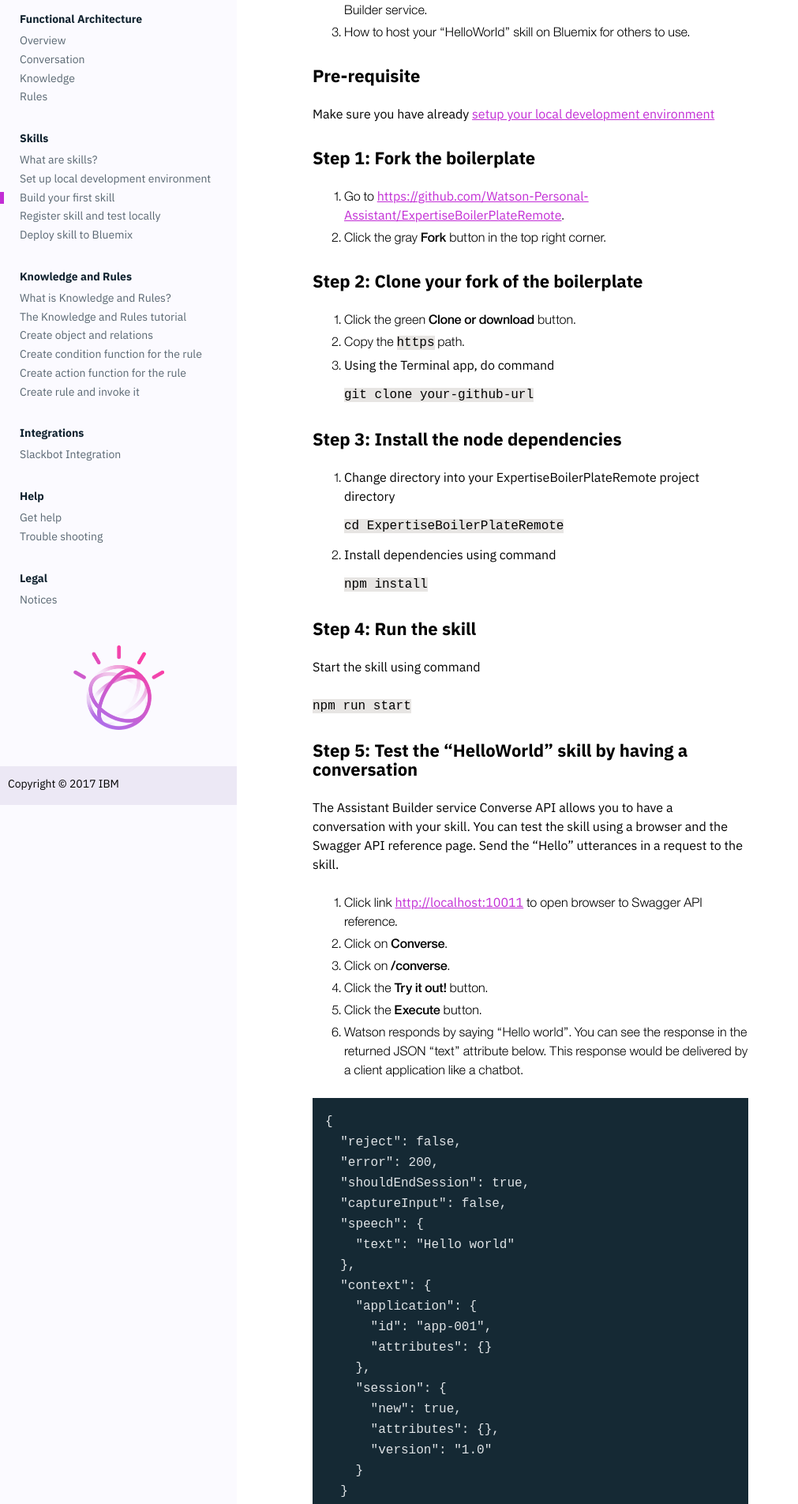
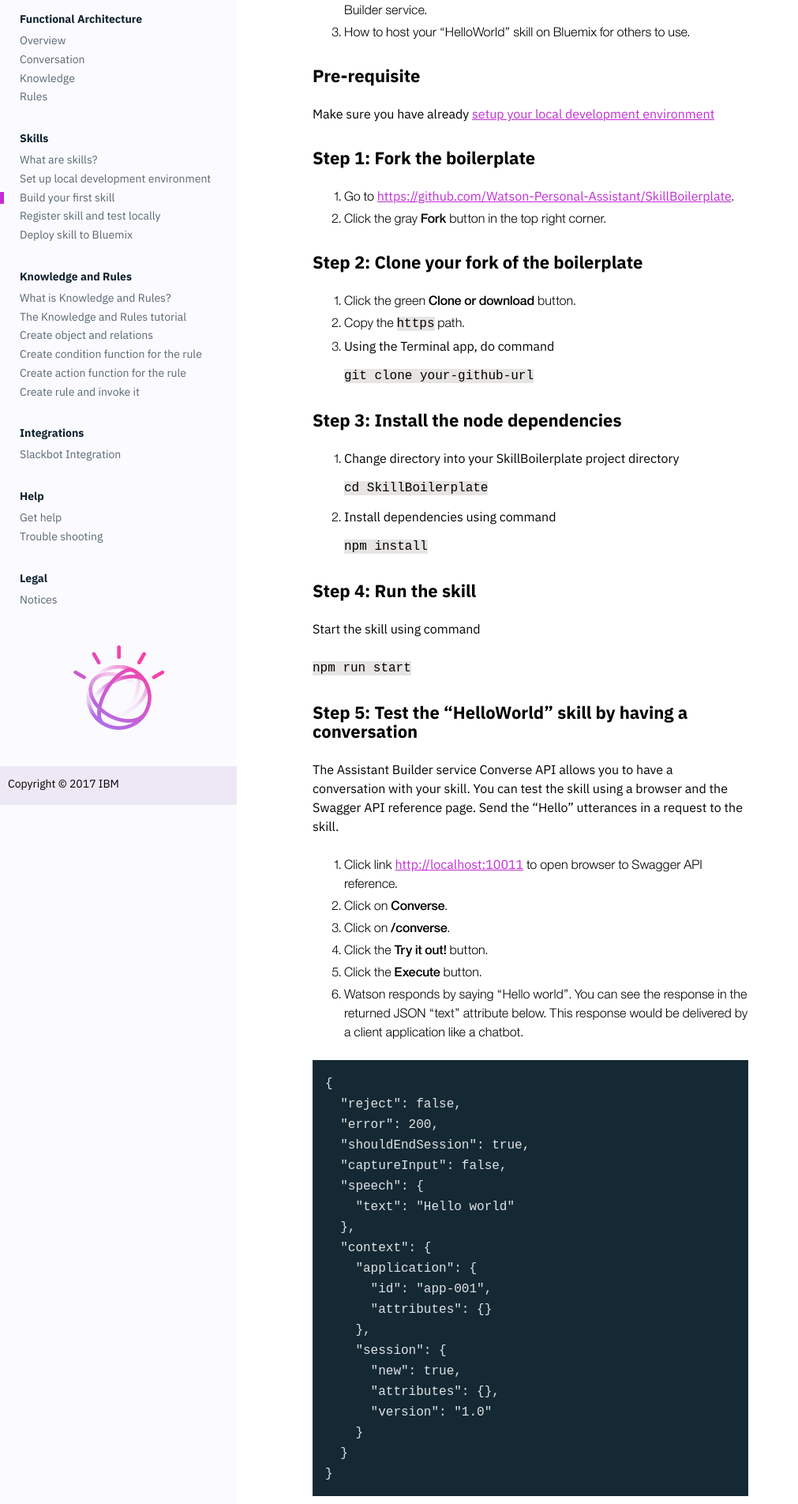
Before and after one commit to Watson-Personal-Assistant/developer, a Jekyll site: the page built from _content/skill/build-skill.md, in a window 1280 px wide. Shown: the part 372-2276 px from the top of the page at 79% size, without its empty margins (0-1011 px from the left). Built offline with Jekyll 4.4.1, drawn with Linux system fonts in a browser that asks for light colours.

Commit message:
updates the repo name for skill boilerplate

```diff
--- a/_content/skill/build-skill.md
+++ b/_content/skill/build-skill.md
@@ -12,7 +12,7 @@
 Make sure you have already [setup your local development environment]({{site.baseurl}}/skill/setup-local-dev-env/)
 
 ### Step 1: Fork the boilerplate
-1. Go to  [https://github.com/Watson-Personal-Assistant/ExpertiseBoilerPlateRemote](https://github.com/Watson-Personal-Assistant/ExpertiseBoilerPlateRemote).
+1. Go to  [https://github.com/Watson-Personal-Assistant/SkillBoilerplate](https://github.com/Watson-Personal-Assistant/SkillBoilerplate).
 2. Click the gray **Fork** button in the top right corner.
 
 ### Step 2: Clone your fork of the boilerplate
@@ -23,9 +23,9 @@
     `git clone your-github-url`
 
 ### Step 3: Install the node dependencies
-1. Change directory into your ExpertiseBoilerPlateRemote project directory
+1. Change directory into your SkillBoilerplate project directory
 
-    `cd ExpertiseBoilerPlateRemote`
+    `cd SkillBoilerplate`
 
 2. Install dependencies using command
 
```
Also changed, not shown: _content/skill/deploy-to-bluemix.md (+1 -1 lines).
